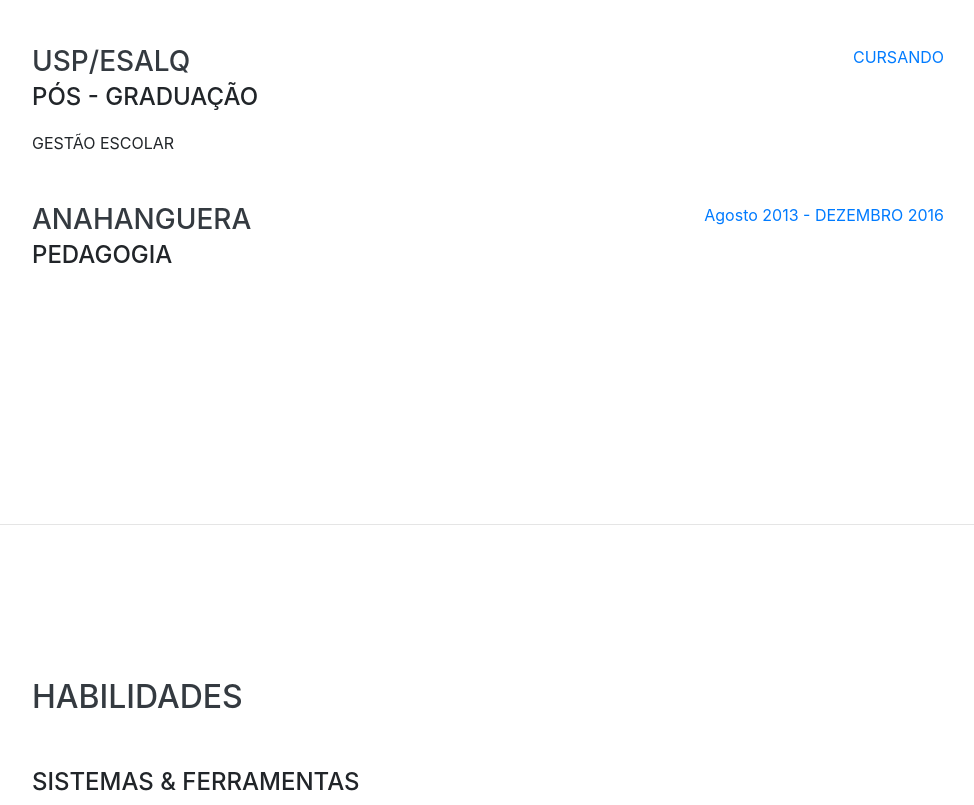
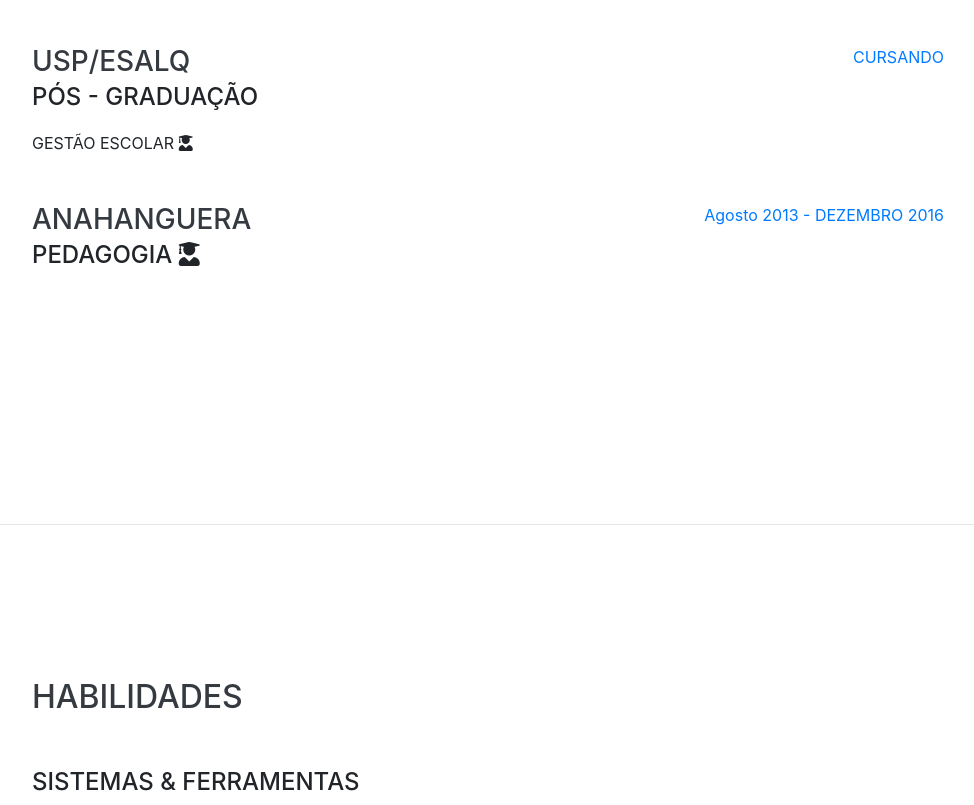
Before and after one commit to marinagarcia89/marinagarcia89.github.io, a website with bundled scripts: page pages/index.html in a window 1280 px wide. Shown: the part 2007-2812 px from the top of the page, without its empty margins (288-1262 px from the left). Built offline with nearby package versions, Linux system fonts and the light colour scheme; a web font is replaced by a local one.

Commit message:
ATUALIZAR ARQUIVO HOJEs

```diff
--- a/pages/index.html
+++ b/pages/index.html
@@ -154,7 +154,7 @@
           <div class="resume-content">
             <h3 class="mb-0">USP/Esalq</h3>
             <div class="subheading mb-3">PÓS - GRADUAÇÃO</div>
-            <div>GESTÃO ESCOLAR</div>
+            <div>GESTÃO ESCOLAR <span class="fas fa-user-graduate"></span> </div>
 
           </div>
           <div class="resume-date text-md-right">
@@ -165,9 +165,13 @@
         <div class="resume-item d-flex flex-column flex-md-row justify-content-between">
           <div class="resume-content">
             <h3 class="mb-0">ANAHANGUERA</h3>
-            <div class="subheading mb-3">PEDAGOGIA</div>
+
+            <div class="subheading mb-3"> PEDAGOGIA <span class="fas fa-user-graduate"></span></div>
+
 
           </div>
+
+
           <div class="resume-date text-md-right">
             <span class="text-primary">Agosto 2013 - DEZEMBRO 2016</span>
           </div>
@@ -186,7 +190,6 @@
         <ul class="list-inline dev-icons">
           <li class="list-inline-item">
             <i class="fab fa-html5"></i>
-          </li>
           <li class="list-inline-item">
             <i class="fab fa-css3-alt"></i>
           </li>
```
